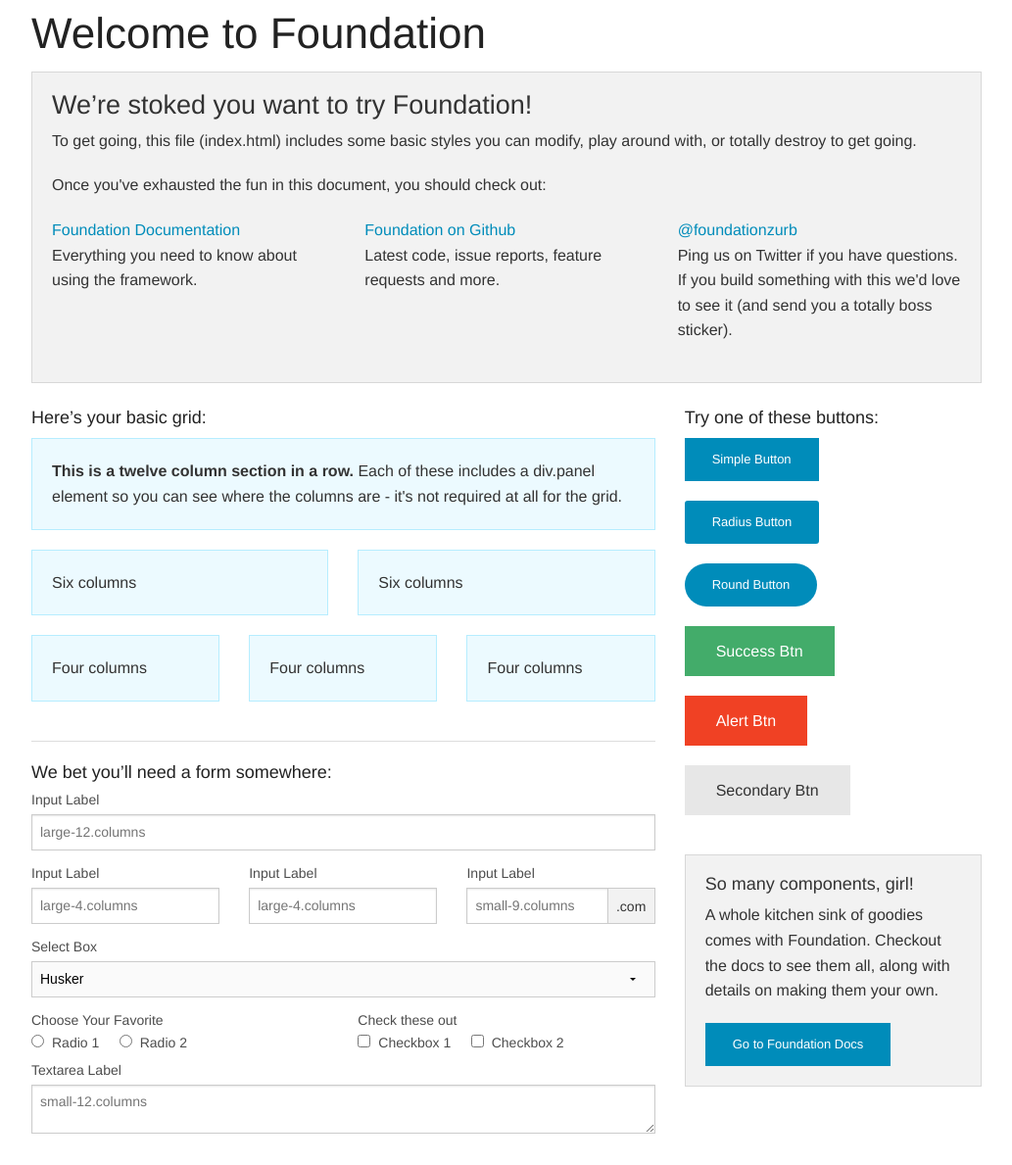
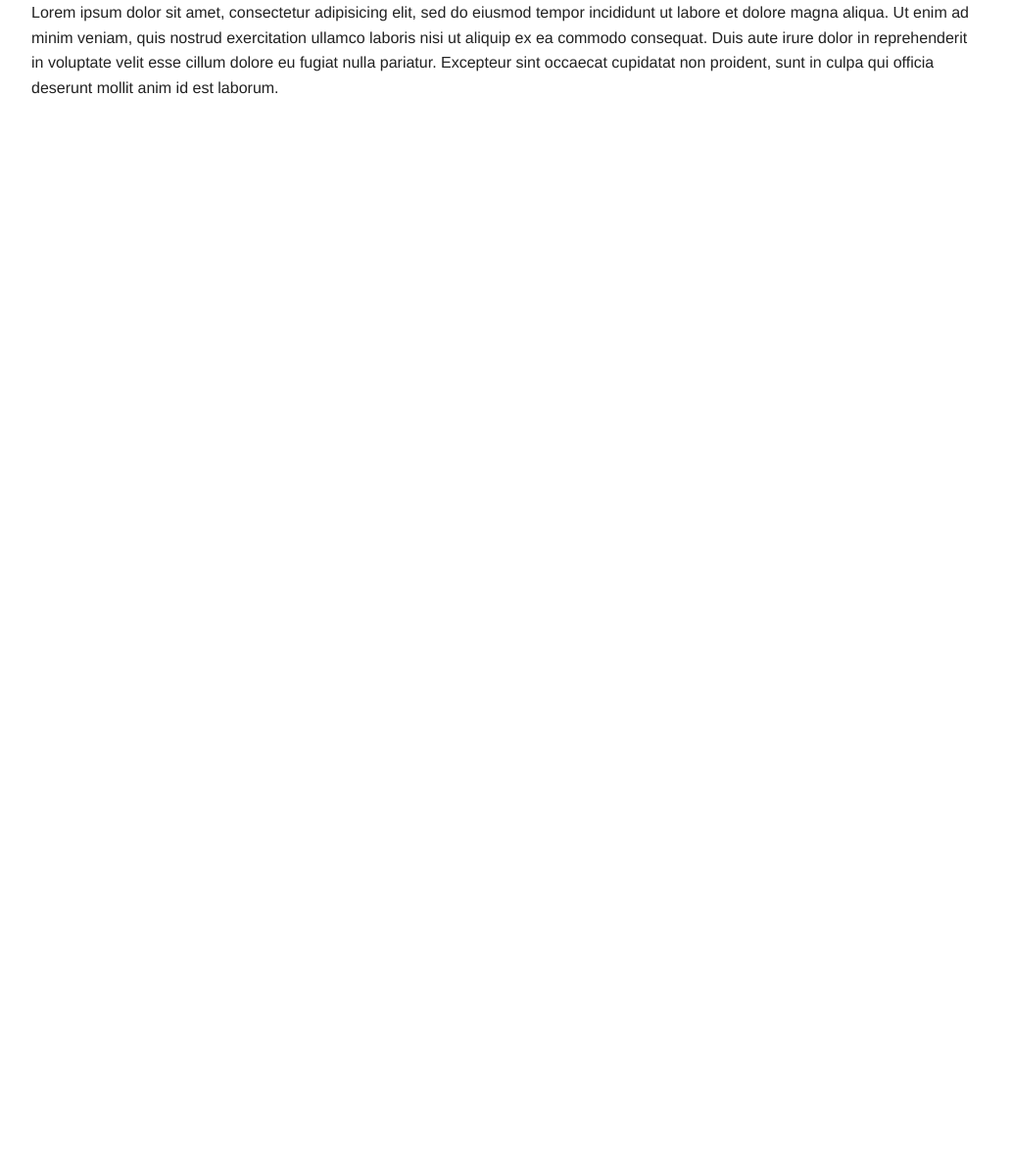
Before and after one commit to lsilva05/p2-dvr-app, a plain HTML site: page index.html in a window 1280 px wide. Shown: the whole page at 98% size, without its empty margins (123-1156 px from the left). After the commit the page ends 800 px from the top, so only its background shows below. Drawn offline with Linux system fonts and the light colour scheme.

Commit message:
Modified Index

```diff
--- a/index.html
+++ b/index.html
@@ -3,159 +3,25 @@
   <head>
     <meta charset="utf-8" />
     <meta name="viewport" content="width=device-width, initial-scale=1.0" />
-    <title>Foundation | Welcome</title>
+    <title>P2: DVR App</title>
     <link rel="stylesheet" href="css/foundation.css" />
     <script src="js/vendor/modernizr.js"></script>
   </head>
   <body>
 
-    <div class="row">
-      <div class="large-12 columns">
-        <h1>Welcome to Foundation</h1>
+   <div class="row">
+    <div class="small-12 columns">
+
+        <p>Lorem ipsum dolor sit amet, consectetur adipisicing elit, sed do eiusmod
+        tempor incididunt ut labore et dolore magna aliqua. Ut enim ad minim veniam,
+        quis nostrud exercitation ullamco laboris nisi ut aliquip ex ea commodo
+        consequat. Duis aute irure dolor in reprehenderit in voluptate velit esse
+        cillum dolore eu fugiat nulla pariatur. Excepteur sint occaecat cupidatat non
+        proident, sunt in culpa qui officia deserunt mollit anim id est laborum.
+        </p>
+
       </div>
-    </div>
-
-    <div class="row">
-      <div class="large-12 columns">
-      	<div class="panel">
-	        <h3>We&rsquo;re stoked you want to try Foundation! </h3>
-	        <p>To get going, this file (index.html) includes some basic styles you can modify, play around with, or totally destroy to get going.</p>
-	        <p>Once you've exhausted the fun in this document, you should check out:</p>
-	        <div class="row">
-	        	<div class="large-4 medium-4 columns">
-	    		<p><a href="http://foundation.zurb.com/docs">Foundation Documentation</a><br />Everything you need to know about using the framework.</p>
-	    	</div>
-	        	<div class="large-4 medium-4 columns">
-	        		<p><a href="http://github.com/zurb/foundation">Foundation on Github</a><br />Latest code, issue reports, feature requests and more.</p>
-	        	</div>
-	        	<div class="large-4 medium-4 columns">
-	        		<p><a href="http://twitter.com/foundationzurb">@foundationzurb</a><br />Ping us on Twitter if you have questions. If you build something with this we'd love to see it (and send you a totally boss sticker).</p>
-	        	</div>
-					</div>
-      	</div>
-      </div>
-    </div>
-
-    <div class="row">
-      <div class="large-8 medium-8 columns">
-        <h5>Here&rsquo;s your basic grid:</h5>
-        <!-- Grid Example -->
-
-        <div class="row">
-          <div class="large-12 columns">
-            <div class="callout panel">
-              <p><strong>This is a twelve column section in a row.</strong> Each of these includes a div.panel element so you can see where the columns are - it's not required at all for the grid.</p>
-            </div>
-          </div>
-        </div>
-        <div class="row">
-          <div class="large-6 medium-6 columns">
-            <div class="callout panel">
-              <p>Six columns</p>
-            </div>
-          </div>
-          <div class="large-6 medium-6 columns">
-            <div class="callout panel">
-              <p>Six columns</p>
-            </div>
-          </div>
-        </div>
-        <div class="row">
-          <div class="large-4 medium-4 small-4 columns">
-            <div class="callout panel">
-              <p>Four columns</p>
-            </div>
-          </div>
-          <div class="large-4 medium-4 small-4 columns">
-            <div class="callout panel">
-              <p>Four columns</p>
-            </div>
-          </div>
-          <div class="large-4 medium-4 small-4 columns">
-            <div class="callout panel">
-              <p>Four columns</p>
-            </div>
-          </div>
-        </div>
-
-        <hr />
-
-        <h5>We bet you&rsquo;ll need a form somewhere:</h5>
-        <form>
-				  <div class="row">
-				    <div class="large-12 columns">
-				      <label>Input Label</label>
-				      <input type="text" placeholder="large-12.columns" />
-				    </div>
-				  </div>
-				  <div class="row">
-				    <div class="large-4 medium-4 columns">
-				      <label>Input Label</label>
-				      <input type="text" placeholder="large-4.columns" />
-				    </div>
-				    <div class="large-4 medium-4 columns">
-				      <label>Input Label</label>
-				      <input type="text" placeholder="large-4.columns" />
-				    </div>
-				    <div class="large-4 medium-4 columns">
-				      <div class="row collapse">
-				        <label>Input Label</label>
-				        <div class="small-9 columns">
-				          <input type="text" placeholder="small-9.columns" />
-				        </div>
-				        <div class="small-3 columns">
-				          <span class="postfix">.com</span>
-				        </div>
-				      </div>
-				    </div>
-				  </div>
-				  <div class="row">
-				    <div class="large-12 columns">
-				      <label>Select Box</label>
-				      <select>
-				        <option value="husker">Husker</option>
-				        <option value="starbuck">Starbuck</option>
-				        <option value="hotdog">Hot Dog</option>
-				        <option value="apollo">Apollo</option>
-				      </select>
-				    </div>
-				  </div>
-				  <div class="row">
-				    <div class="large-6 medium-6 columns">
-				      <label>Choose Your Favorite</label>
-				      <input type="radio" name="pokemon" value="Red" id="pokemonRed"><label for="pokemonRed">Radio 1</label>
-				      <input type="radio" name="pokemon" value="Blue" id="pokemonBlue"><label for="pokemonBlue">Radio 2</label>
-				    </div>
-				    <div class="large-6 medium-6 columns">
-				      <label>Check these out</label>
-				      <input id="checkbox1" type="checkbox"><label for="checkbox1">Checkbox 1</label>
-				      <input id="checkbox2" type="checkbox"><label for="checkbox2">Checkbox 2</label>
-				    </div>
-				  </div>
-				  <div class="row">
-				    <div class="large-12 columns">
-				      <label>Textarea Label</label>
-				      <textarea placeholder="small-12.columns"></textarea>
-				    </div>
-				  </div>
-				</form>
-      </div>
-
-      <div class="large-4 medium-4 columns">
-			  <h5>Try one of these buttons:</h5>
-			  <p><a href="#" class="small button">Simple Button</a><br/>
-        <a href="#" class="small radius button">Radius Button</a><br/>
-        <a href="#" class="small round button">Round Button</a><br/>
-        <a href="#" class="medium success button">Success Btn</a><br/>
-        <a href="#" class="medium alert button">Alert Btn</a><br/>
-        <a href="#" class="medium secondary button">Secondary Btn</a></p>
-				<div class="panel">
-        	<h5>So many components, girl!</h5>
-        	<p>A whole kitchen sink of goodies comes with Foundation. Checkout the docs to see them all, along with details on making them your own.</p>
-        	<a href="http://foundation.zurb.com/docs/" class="small button">Go to Foundation Docs</a>
-        </div>
-      </div>
-    </div>
+    </div> <!--end 1st row -->
 
     <script src="js/vendor/jquery.js"></script>
     <script src="js/foundation.min.js"></script>
```
